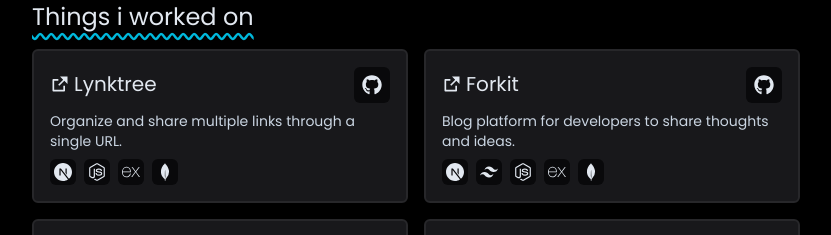
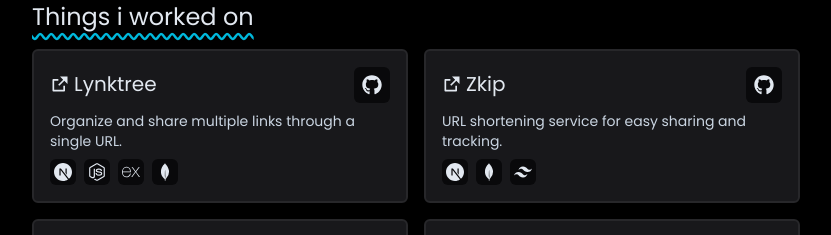
Before and after one commit to unsafe0x0/priyanxhu, a Next.js app: page / in a window 1280 px wide. Shown: the part 495-730 px from the top of the page, without its empty margins (224-1055 px from the left). Built offline with nearby package versions, Linux system fonts and the light colour scheme; no server answers; the database is empty.

Commit message:
added project

```diff
--- a/src/data/Projects.js
+++ b/src/data/Projects.js
@@ -14,18 +14,25 @@ const projexts = [
     github: "https://github.com/Bluetooxth/Lynktree",
   },
   {
-    name: "Forkit",
-    tech: [
-      <SiNextdotjs />,
-      <SiTailwindcss />,
-      <FaNodeJs />,
-      <SiExpress />,
-      <SiMongodb />,
-    ],
-    desc: "Blog platform for developers to share thoughts and ideas.",
-    link: "https://forkit.vercel.app",
-    github: "https://github.com/Bluetooxth/Forkit",
+    name: "Zkip",
+    tech: [<SiNextdotjs />, <SiMongodb />, <SiTailwindcss />],
+    desc: "URL shortening service for easy sharing and tracking.",
+    link: "https://zkip.vercel.app",
+    github: "https://github.com/Bluetooxth/zkip",
   },
+  // {
+  //   name: "Forkit",
+  //   tech: [
+  //     <SiNextdotjs />,
+  //     <SiTailwindcss />,
+  //     <FaNodeJs />,
+  //     <SiExpress />,
+  //     <SiMongodb />,
+  //   ],
+  //   desc: "Blog platform for developers to share thoughts and ideas.",
+  //   link: "https://forkit.vercel.app",
+  //   github: "https://github.com/Bluetooxth/Forkit",
+  // },
   {
     name: "Real Estate",
     tech: [<SiNextdotjs />, <SiTailwindcss />, <SiMongodb />],
```
